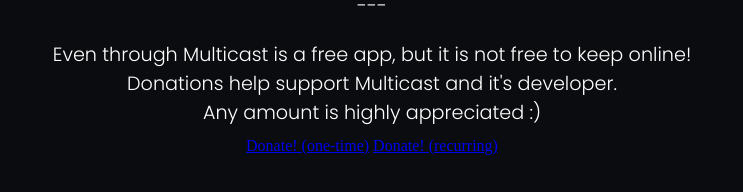
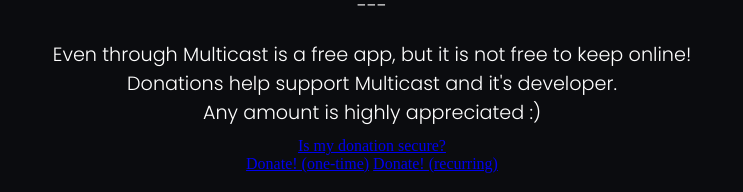
Before and after one commit to JoshBenson37/multicast.github.io, an Electron app: page index.html in a window 1280 px wide. Shown: the part 1000-1192 px from the top of the page, without its empty margins (268-1011 px from the left). Drawn offline with nearby package versions, Linux system fonts and the light colour scheme; grey boxes are pictures that could not be loaded.

Commit message:
Update index.html

```diff
--- a/index.html
+++ b/index.html
@@ -86,7 +86,7 @@
 		  <p>Multicast is 100% free - the free version is the full version!</p>
       <p> --- </p>
       <p id="donateText">Even through Multicast is a free app, but it is not free to keep online! <br> Donations help support Multicast and it's developer. <br> Any amount is highly appreciated :) </p>
-
+		  <a href="donate.html"> Is my donation secure? </a>
       <div id="bc">
 
       <script src="https://gumroad.com/js/gumroad.js"></script>
```
